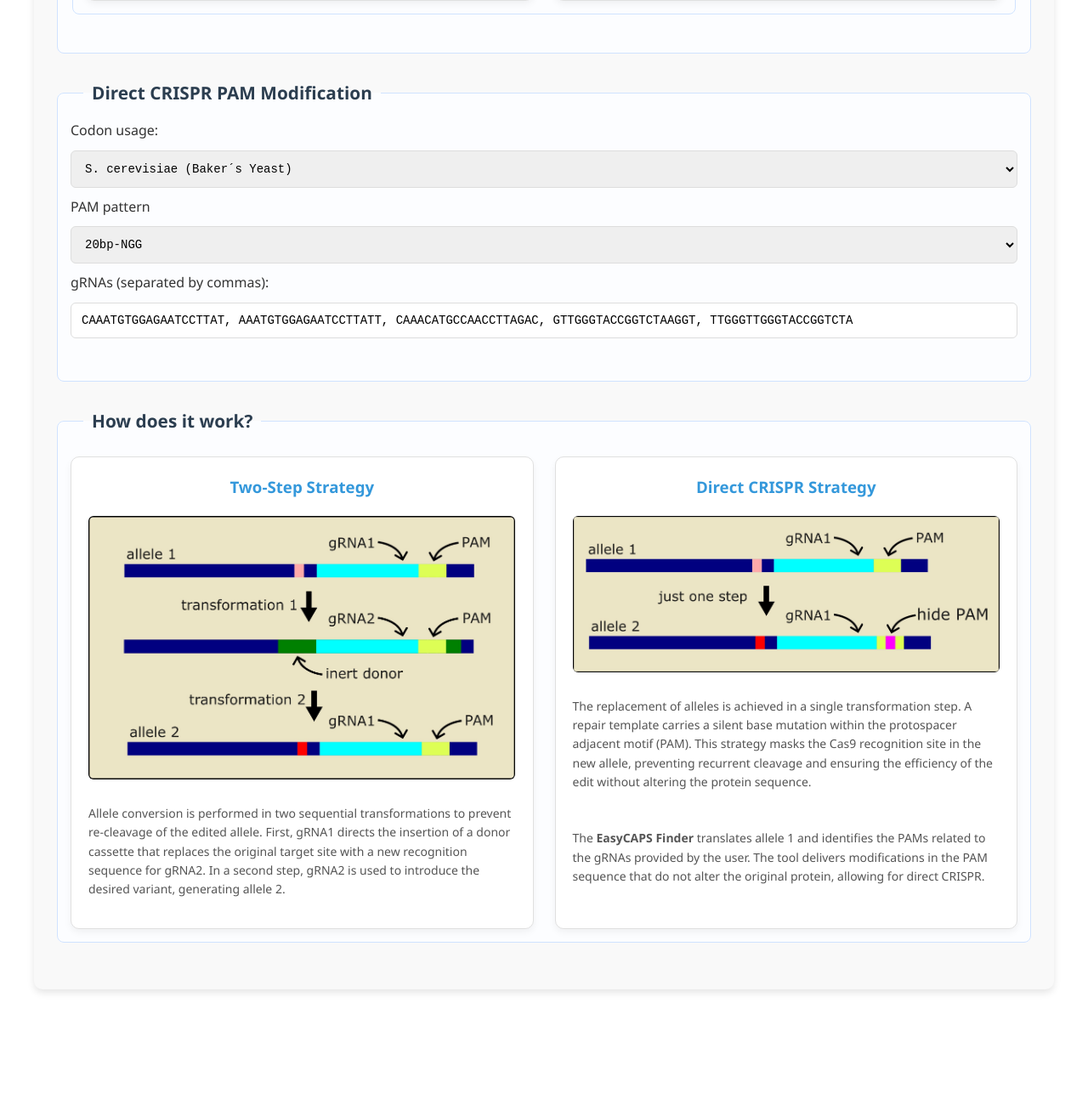
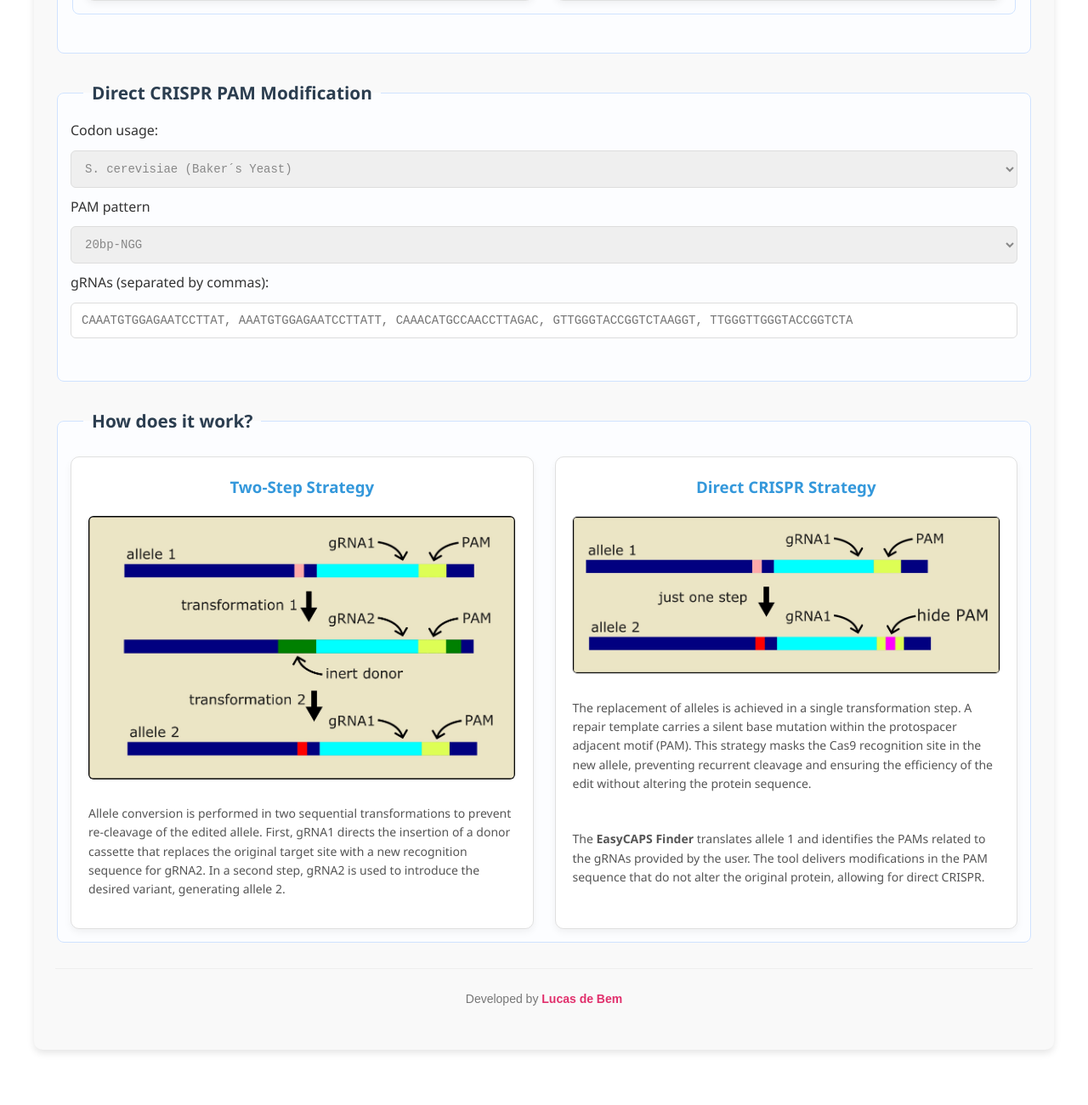
Before and after one commit to olucasdebem/EasyCAPS_git, a Flask app: page / in a window 1280 px wide. Shown: the part 2930-4230 px from the top of the page at 85% size. Before the commit the page ends 4098 px from the top, so only its background shows below. Run offline with Flask 3, Linux system fonts and the light colour scheme; the visitor is signed in with stand-in values (Sample User, id 1).

Commit message:
placeholder and signature

```diff
--- a/app.py
+++ b/app.py
@@ -459,6 +459,7 @@ def get_donor(seq, enzymes, codon_table, is_rc_analysis=False):
                 diffs = sum(1 for a, b in zip(seq, current_new_seq) if a != b)
                 if diffs <= 1:
                     grs_s2_filtered.append(item)
+
             grs_s2 = grs_s2_filtered
             grs_s2_t = []
             if not is_rc_analysis:
@@ -718,6 +719,12 @@ def results():
         input_seq_1 = bleach.clean(request.form.get("input_seq_1", "AGATGTCAAAAGGCTTGTGACCAAATGTGGAGAATCCTTATTGGGTTGGGTACCGGTCTAAGGTTGGCATGTTTGTATTTCAGATTAACTATTCCAGAA").upper().replace(" ", ""))
         input_seq_2 = bleach.clean(request.form.get("input_seq_2", "AGATGTCAAAAGGCTTGTGACCAAATGTGGAGAATCCTTATTGGGTTGGGTACCGTTCTAAGGTTGGCATGTTTGTATTTCAGATTAACTATTCCAGAA").upper().replace(" ", ""))
 
+        if not input_seq_1:
+            input_seq_1="AGATGTCAAAAGGCTTGTGACCAAATGTGGAGAATCCTTATTGGGTTGGGTACCGGTCTAAGGTTGGCATGTTTGTATTTCAGATTAACTATTCCAGAA"
+
+        if not input_seq_2:
+            input_seq_2="AGATGTCAAAAGGCTTGTGACCAAATGTGGAGAATCCTTATTGGGTTGGGTACCGTTCTAAGGTTGGCATGTTTGTATTTCAGATTAACTATTCCAGAA"
+
         if not re.fullmatch(r"[ATCGRYSWKMBDHVN]+", input_seq_1):
             return jsonify({"error": "Sequence 1 must contain only DNA nucleotides."}), 400
         if len(input_seq_1) > 200:
@@ -877,13 +884,23 @@ def results():
 
 
         # --- Block 5L: Hiding PAM  ---
-        gRNA_input_string_raw = request.form.get('gRNAs', 'CAAATGTGGAGAATCCTTAT, AAATGTGGAGAATCCTTATT, CAAACATGCCAACCTTAGAC, GTTGGGTACCGGTCTAAGGT, TTGGGTTGGGTACCGGTCTA').upper().replace(" ", "")
-        gRNA_input_string = bleach.clean(gRNA_input_string_raw)
+        raw_gRNAs = request.form.get('gRNAs')
 
-        if not re.fullmatch(r"[ATCG,]+", gRNA_input_string):
-            return jsonify({"error": "gRNAs must contain only A, T, C or G."}), 400
-        if len(gRNA_input_string) > 220:
-            return jsonify({"error": "Too much sequences. Max = 10."}), 400
+        default_gRNAs = 'CAAATGTGGAGAATCCTTAT, AAATGTGGAGAATCCTTATT, CAAACATGCCAACCTTAGAC, GTTGGGTACCGGTCTAAGGT, TTGGGTTGGGTACCGGTCTA'
+
+        if not raw_gRNAs or not raw_gRNAs.strip():
+            gRNA_input_string = default_gRNAs.replace(" ", "")
+        else:
+            gRNA_input_string = bleach.clean(raw_gRNAs).upper().replace(" ", "").replace("\n", "").replace("\r", "")
+
+        gRNA_list = [g for g in gRNA_input_string.split(',') if g]
+
+        for gRNA in gRNA_list:
+            if not re.fullmatch(r"[ATCG]+", gRNA):
+                return jsonify({"error": f"Invalid gRNA found: '{gRNA}'. gRNAs must contain only A, T, C or G."}), 400
+
+            if len(gRNA) < 10 or len(gRNA) > 30:
+                 return jsonify({"error": f"gRNA length invalid: '{gRNA}'."}), 400
 
         gRNAs = [g.strip().upper() for g in gRNA_input_string.split(',')]
         p_s1_l = find_pam_for_grnas(seq_1_l, gRNAs)
@@ -1032,13 +1049,23 @@ def results():
 
 
             # --- Block 5R: Hiding PAM  ---
-            gRNA_input_string_raw = request.form.get('gRNAs', 'CAAATGTGGAGAATCCTTAT, AAATGTGGAGAATCCTTATT, CAAACATGCCAACCTTAGAC, GTTGGGTACCGGTCTAAGGT, TTGGGTTGGGTACCGGTCTA').upper().replace(" ", "")
-            gRNA_input_string = bleach.clean(gRNA_input_string_raw)
+            raw_gRNAs = request.form.get('gRNAs')
 
-            if not re.fullmatch(r"[ATCG,]+", gRNA_input_string):
-                return jsonify({"error": "gRNAs must contain only A, T, C or G."}), 400
-            if len(gRNA_input_string) > 220:
-                return jsonify({"error": "Too much sequences. Max = 10."}), 400
+            default_gRNAs = 'CAAATGTGGAGAATCCTTAT, AAATGTGGAGAATCCTTATT, CAAACATGCCAACCTTAGAC, GTTGGGTACCGGTCTAAGGT, TTGGGTTGGGTACCGGTCTA'
+
+            if not raw_gRNAs or not raw_gRNAs.strip():
+                gRNA_input_string = default_gRNAs.replace(" ", "")
+            else:
+                gRNA_input_string = bleach.clean(raw_gRNAs).upper().replace(" ", "").replace("\n", "").replace("\r", "")
+
+            gRNA_list = [g for g in gRNA_input_string.split(',') if g]
+
+            for gRNA in gRNA_list:
+                if not re.fullmatch(r"[ATCG]+", gRNA):
+                    return jsonify({"error": f"Invalid gRNA found: '{gRNA}'. gRNAs must contain only A, T, C or G."}), 400
+
+                if len(gRNA) < 10 or len(gRNA) > 30:
+                     return jsonify({"error": f"gRNA length invalid: '{gRNA}'."}), 400
 
             gRNAs = [g.strip().upper() for g in gRNA_input_string.split(',')]
             p_s1_r = find_pam_for_grnas(seq_1_r, gRNAs)
--- a/templates/index.html
+++ b/templates/index.html
@@ -40,6 +40,10 @@
         font-size: 14px;
         resize: vertical;
         box-sizing: border-box;
+        color:#888;
+    }
+    .input_seq:focus::placeholder {
+        opacity: 0;
     }
      textarea {
         width: 100%;
@@ -271,7 +275,7 @@
         left: 0;
         width: 100%;
         background-color: rgba(255, 255, 255, 0.9);
-        padding: 15px;
+        padding: 20px;
         box-shadow: 0 -4px 12px rgba(0,0,0,0.08);
         display: flex;
         justify-content: center;
@@ -281,6 +285,27 @@
     }
     .submit-container-sticky button {
         margin: 0; /* Remove a margem superior que o botão tinha */
+    }
+    .my-signature {
+        text-align: center;
+        padding: 10px 0;
+        margin-top: 15px;
+        border-top: 1px solid #eee;
+        color: #777;
+        font-family: sans-serif;
+        font-size: 14px;
+    }
+
+    .my-signature a {
+        color: #E1306C;
+        text-decoration: none;
+        font-weight: bold;
+        transition: color 0.3s;
+    }
+
+    .my-signature a:hover {
+        color: #C13584;
+        text-decoration: underline;
     }
    </style>
 </head>
@@ -303,12 +328,12 @@
 
             <div class="sequence-group">
                 <label for="input_seq_1">DNA Allele 1:</label><br>
-                <input class="input_seq" id="input_seq_1" name="input_seq_1" value="AGATGTCAAAAGGCTTGTGACCAAATGTGGAGAATCCTTATTGGGTTGGGTACCGGTCTAAGGTTGGCATGTTTGTATTTCAGATTAACTATTCCAGAA"></input>
+                <input class="input_seq" id="input_seq_1" name="input_seq_1" placeholder="AGATGTCAAAAGGCTTGTGACCAAATGTGGAGAATCCTTATTGGGTTGGGTACCGGTCTAAGGTTGGCATGTTTGTATTTCAGATTAACTATTCCAGAA"></input>
             </div>
 
             <div class="sequence-group">
                 <label for="input_seq_2">DNA Allele 2:</label><br>
-                <input class="input_seq" id="input_seq_2" name="input_seq_2" value="AGATGTCAAAAGGCTTGTGACCAAATGTGGAGAATCCTTATTGGGTTGGGTACCGTTCTAAGGTTGGCATGTTTGTATTTCAGATTAACTATTCCAGAA"></input>
+                <input class="input_seq" id="input_seq_2" name="input_seq_2" placeholder="AGATGTCAAAAGGCTTGTGACCAAATGTGGAGAATCCTTATTGGGTTGGGTACCGTTCTAAGGTTGGCATGTTTGTATTTCAGATTAACTATTCCAGAA"></input>
             </div>
             <div>
                 <label for="max_mismatch">Max mismatches in dCAPS primer (best value = 1)</label><br>
@@ -407,7 +432,7 @@
             </div>
             <div class="sequence-group">
                 <label for="gRNAs">gRNAs (separated by commas):</label><br>
-                <input class="input_seq" id="gRNAs" name="gRNAs" value="CAAATGTGGAGAATCCTTAT, AAATGTGGAGAATCCTTATT, CAAACATGCCAACCTTAGAC, GTTGGGTACCGGTCTAAGGT, TTGGGTTGGGTACCGGTCTA"></input>
+                <input class="input_seq" id="gRNAs" name="gRNAs" placeholder="CAAATGTGGAGAATCCTTAT, AAATGTGGAGAATCCTTATT, CAAACATGCCAACCTTAGAC, GTTGGGTACCGGTCTAAGGT, TTGGGTTGGGTACCGGTCTA"></input>
             </div>
 
         </fieldset>
@@ -424,13 +449,18 @@
                 </div>
                 <div class="technique-card">
                     <h3>Direct CRISPR Strategy</h3>
-                    <img src="{{ url_for('static', filename='Direct_CRISPR.jpg') }}" alt="Direct CRISPR" style="border:none;">
+                    <img src="{{ url_for('static', filename='Direct_CRISPR.jpg') }}" alt="Direct CRISPR">
                     <p>The replacement of alleles is achieved in a single transformation step. A repair template carries a silent base mutation within the protospacer adjacent motif (PAM). This strategy masks the Cas9 recognition site in the new allele, preventing recurrent cleavage and ensuring the efficiency of the edit without altering the protein sequence.</p>
                     <p>The <strong>EasyCAPS Finder</strong> translates allele 1 and identifies the PAMs related to the gRNAs provided by the user. The tool delivers modifications in the PAM sequence that do not alter the original protein, allowing for direct CRISPR.</p>
                 </div>
             </div>
         </div>
     </fieldset>
+    <footer class="my-signature">
+    <p>
+        Developed by <a href="https://www.instagram.com/SEU_USUARIO_AQUI" target="_blank" rel="noopener noreferrer">Lucas de Bem</a>
+    </p>
+</footer>
     <div class="submit-container-sticky">
         <button type="submit">Analyse</button>
     </div>
```
